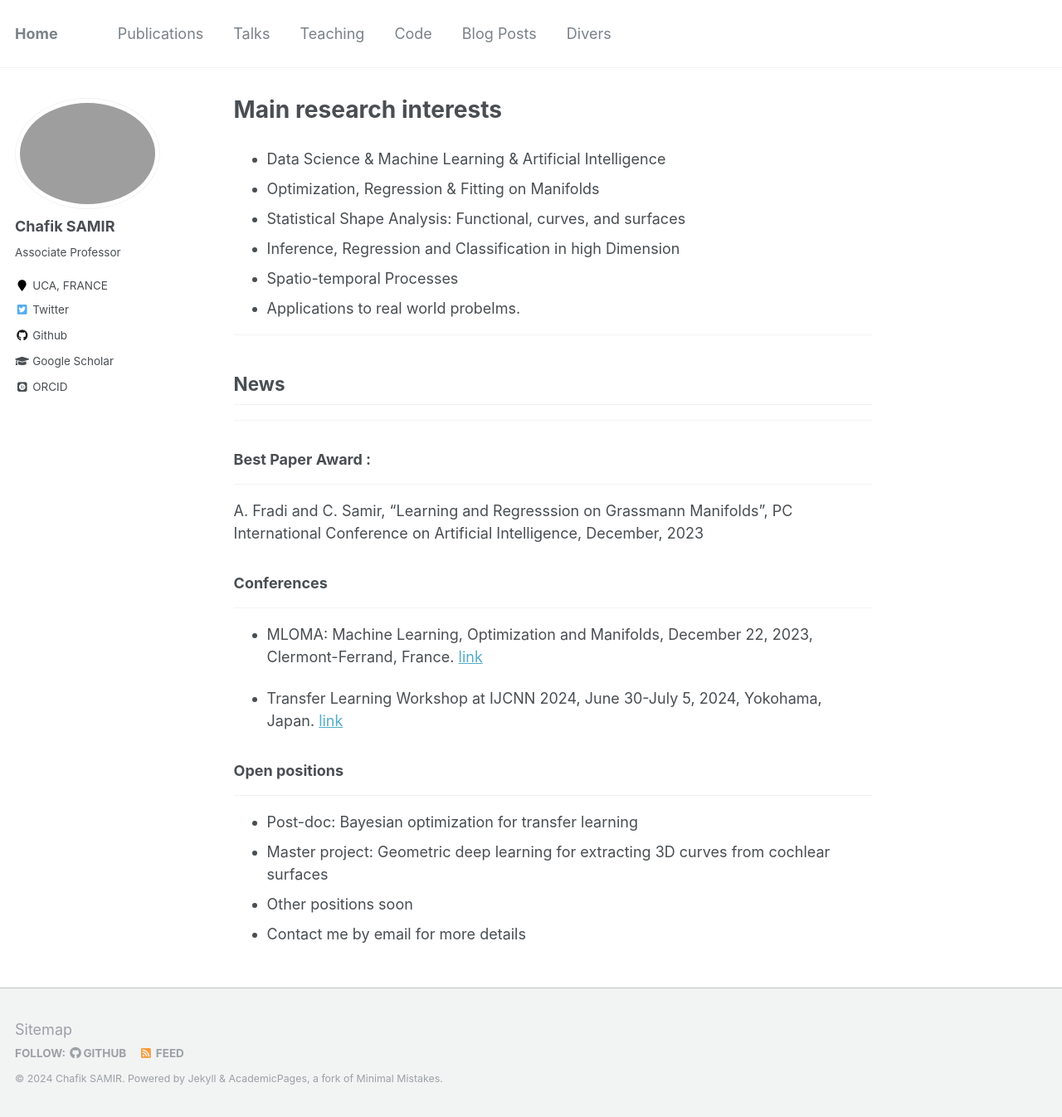
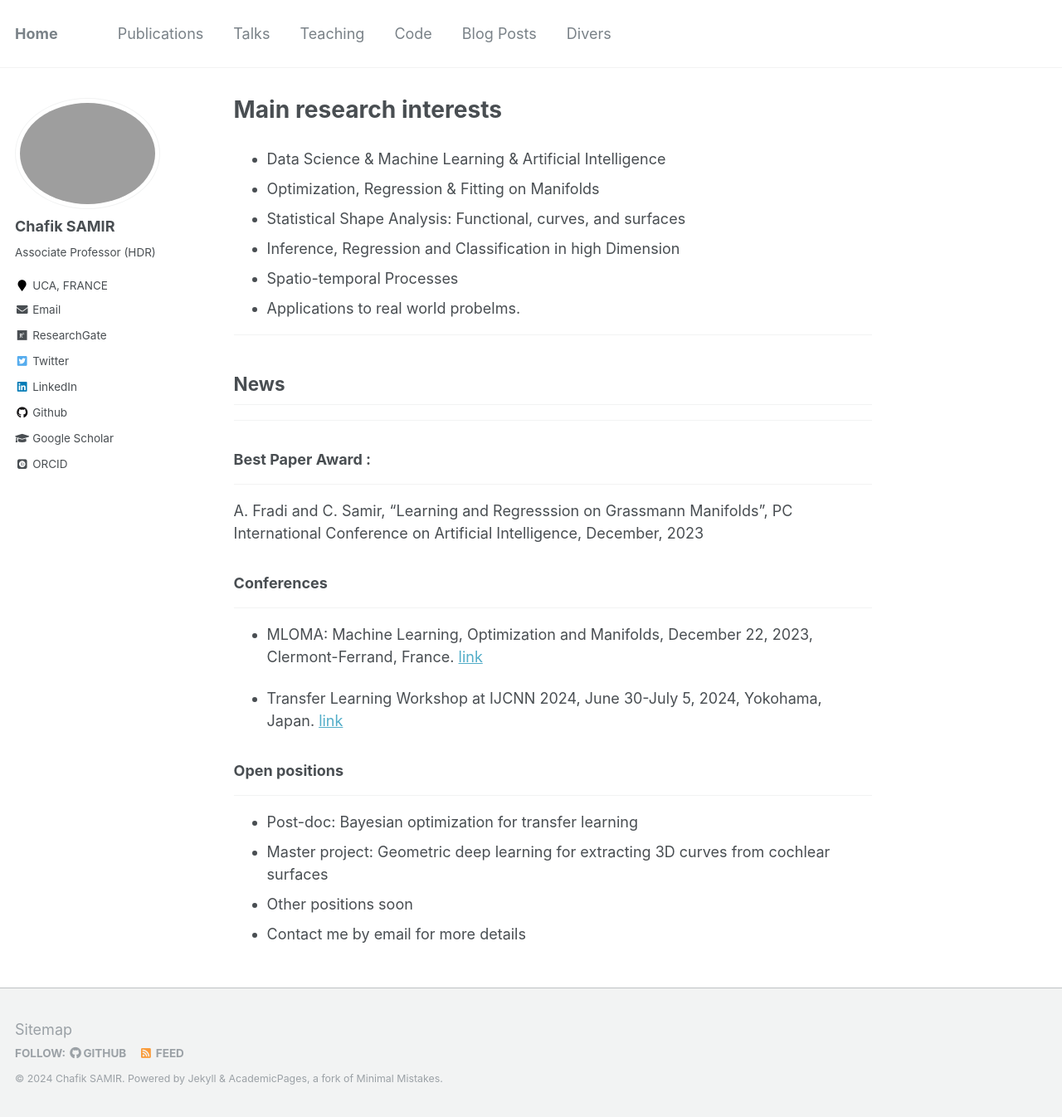
Before and after one commit to Chsamir/chsamir.github.io, a Jekyll site: the page built from _pages/about.md, in a window 1280 px wide and 1346 px high. Shown: the whole window at 83% size. Built offline with Jekyll 4.4.1, drawn with Linux system fonts in a browser that asks for light colours; some web fonts are replaced.

Commit message:
Update _config.yml

```diff
--- a/_config.yml
+++ b/_config.yml
@@ -14,7 +14,7 @@ description              : &description "personal description"
 url                      : https://chsamir.github.io # the base hostname & protocol for your site e.g. "https://mmistakes.github.io"
 baseurl                  : "" # the subpath of your site, e.g. "/blog"
 repository               : "chsamir.github.io/"
-teaser                   :  # filename of teaser fallback teaser image placed in /images/, .e.g. "500x300.png"
+teaser                   :  # filename of teaser fallback teaser image placed in /images/, .e.g. "500x500.png"
 breadcrumbs              : false # true, false (default)
 words_per_minute         : 160
 future                   : true
@@ -82,13 +82,13 @@ analytics:
 author:
   name             : "Chafik SAMIR"
   avatar           : "Chafik-Photo.png"
-  bio              : "Associate Professor"
+  bio              : "Associate Professor (HDR)"
 #  location         : "France"
   employer         : UCA, FRANCE
   pubmed           : #"https://www.ncbi.nlm.nih.gov/pubmed/?term=john+snow"
   googlescholar    : "https://scholar.google.com/citations?user=jAC2Tv4AAAAJ&hl=fr"
-  email            :
-  researchgate     :  # example: "https://www.researchgate.net/profile/yourprofile"
+  email            : "chafik.samir@uca.fr"
+  researchgate     :  "https://www.researchgate.net/profile/Chafik-Samir"
   uri              :
   bitbucket        :
   codepen          :
@@ -102,7 +102,7 @@ author:
   instagram        :
   impactstory      : #"https://profiles.impactstory.org/u/xxxx-xxxx-xxxx-xxxx"
   lastfm           :
-  linkedin         :
+  linkedin         : "https://www.linkedin.com/in/chafik-samir-23837b2a5/"
   orcid            : "https://orcid.org/0000-0003-0619-5040"
   pinterest        :
   soundcloud       :
```
